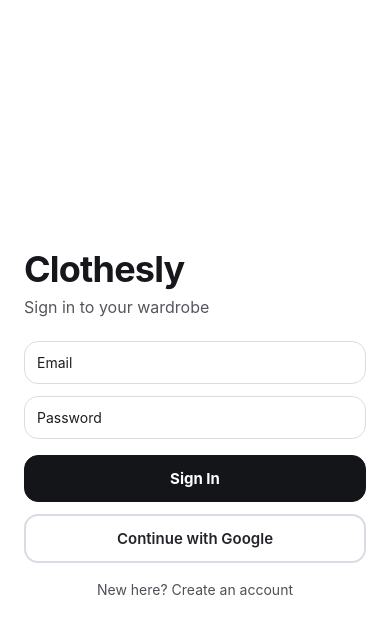
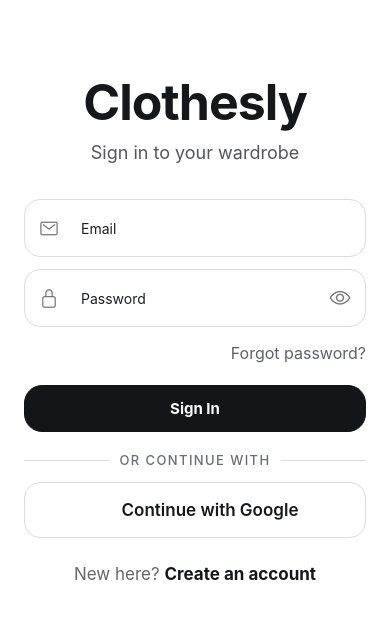
Before and after one commit to lsylabs/clothesly, a React Native app: screen / in a window 390 px wide. Shown: the top 634 px of the page. Built offline with nearby package versions, Linux system fonts and the light colour scheme; no server answers; what expo-file-system, expo-web-browser would draw is missing.

Commit message:
Updated login and sign up UI

```diff
--- a/src/screens/auth/SignInScreen.tsx
+++ b/src/screens/auth/SignInScreen.tsx
@@ -1,6 +1,7 @@
 import { useState } from 'react';
-import { Alert, Pressable, StyleSheet, Text } from 'react-native';
+import { Alert, Image, Pressable, StyleSheet, Text, View } from 'react-native';
 
+import Ionicons from '@expo/vector-icons/Ionicons';
 import * as AuthSession from 'expo-auth-session';
 import * as WebBrowser from 'expo-web-browser';
 import type { NativeStackScreenProps } from '@react-navigation/native-stack';
@@ -20,6 +21,7 @@ export default function SignInScreen({ navigation }: Props) {
   const [email, setEmail] = useState('');
   const [password, setPassword] = useState('');
   const [loading, setLoading] = useState(false);
+  const [showPassword, setShowPassword] = useState(false);
 
   const handleSignIn = async () => {
     if (!email || !password) {
@@ -80,9 +82,13 @@ export default function SignInScreen({ navigation }: Props) {
 
   return (
     <SafeAreaView edges={['top', 'bottom']} style={styles.container}>
+      <View style={styles.header}>
         <Text style={styles.title}>Clothesly</Text>
         <Text style={styles.subtitle}>Sign in to your wardrobe</Text>
+      </View>
 
+      <View style={styles.field}>
+        <Ionicons color="#767676" name="mail-outline" size={20} />
         <AppTextInput
           autoCapitalize="none"
           keyboardType="email-address"
@@ -91,20 +97,43 @@ export default function SignInScreen({ navigation }: Props) {
           style={styles.input}
           value={email}
         />
+      </View>
+      <View style={styles.field}>
+        <Ionicons color="#767676" name="lock-closed-outline" size={20} />
         <AppTextInput
           onChangeText={setPassword}
           placeholder="Password"
-        secureTextEntry
+          secureTextEntry={!showPassword}
           style={styles.input}
           value={password}
         />
+        <Pressable hitSlop={8} onPress={() => setShowPassword((current) => !current)}>
+          <Ionicons color="#767676" name={showPassword ? 'eye-off-outline' : 'eye-outline'} size={22} />
+        </Pressable>
+      </View>
+
+      <Pressable onPress={() => Alert.alert('Forgot password', 'Hook this to Supabase resetPasswordForEmail flow.')}>
+        <Text style={styles.forgot}>Forgot password?</Text>
+      </Pressable>
 
       <AppButton label="Sign In" loading={loading} loadingLabel="Signing in..." onPress={handleSignIn} style={styles.button} />
 
-      <AppButton label="Continue with Google" onPress={handleGoogleSignIn} style={styles.secondaryButton} variant="secondary" />
+      <View style={styles.dividerRow}>
+        <View style={styles.dividerLine} />
+        <Text style={styles.dividerText}>OR CONTINUE WITH</Text>
+        <View style={styles.dividerLine} />
+      </View>
+
+      <Pressable onPress={handleGoogleSignIn} style={styles.googleButton}>
+        <Image source={{ uri: 'https://www.google.com/favicon.ico' }} style={styles.googleIcon} />
+        <Text style={styles.googleButtonText}>Continue with Google</Text>
+      </Pressable>
 
       <Pressable onPress={() => navigation.navigate('SignUp')}>
-        <Text style={styles.link}>New here? Create an account</Text>
+        <Text style={styles.link}>
+          <Text style={styles.linkMuted}>New here? </Text>
+          <Text style={styles.linkStrong}>Create an account</Text>
+        </Text>
       </Pressable>
     </SafeAreaView>
   );
@@ -114,33 +143,104 @@ const styles = StyleSheet.create({
   container: {
     flex: 1,
     paddingHorizontal: 24,
-    justifyContent: 'center',
+    justifyContent: 'flex-start',
     backgroundColor: '#ffffff'
   },
+  header: {
+    marginTop: 72,
+    marginBottom: 36
+  },
   title: {
-    fontSize: 36,
+    fontSize: 50,
     fontWeight: '700',
     color: '#16171a',
-    letterSpacing: -0.8,
-    marginBottom: 6
+    letterSpacing: -1,
+    marginBottom: 10,
+    textAlign: 'center'
   },
   subtitle: {
-    fontSize: 16,
+    fontSize: 18,
     color: '#55565d',
-    marginBottom: 24
+    textAlign: 'center'
+  },
+  field: {
+    borderWidth: 1.5,
+    borderColor: '#d9dce3',
+    borderRadius: 16,
+    backgroundColor: '#ffffff',
+    paddingHorizontal: 14,
+    minHeight: 58,
+    flexDirection: 'row',
+    alignItems: 'center',
+    marginBottom: 12
   },
   input: {
-    marginBottom: 12
+    flex: 1,
+    marginLeft: 10,
+    borderWidth: 0,
+    backgroundColor: 'transparent',
+    paddingVertical: 0
+  },
+  forgot: {
+    marginTop: 4,
+    marginBottom: 18,
+    alignSelf: 'flex-end',
+    color: '#5f6168',
+    fontSize: 16
   },
   button: {
-    marginTop: 4
+    marginTop: 4,
+    borderRadius: 18
   },
-  secondaryButton: {
-    marginTop: 12
+  dividerRow: {
+    marginTop: 20,
+    marginBottom: 14,
+    flexDirection: 'row',
+    alignItems: 'center',
+    gap: 10
+  },
+  dividerLine: {
+    flex: 1,
+    height: 1,
+    backgroundColor: '#d9dce3'
+  },
+  dividerText: {
+    color: '#6a6c73',
+    fontSize: 13,
+    letterSpacing: 1.4,
+    fontWeight: '500'
+  },
+  googleButton: {
+    minHeight: 56,
+    borderRadius: 16,
+    borderWidth: 1.5,
+    borderColor: '#d9dce3',
+    alignItems: 'center',
+    justifyContent: 'center',
+    flexDirection: 'row',
+    gap: 10,
+    backgroundColor: '#ffffff'
+  },
+  googleIcon: {
+    width: 20,
+    height: 20
+  },
+  googleButtonText: {
+    color: '#16171a',
+    fontSize: 17,
+    fontWeight: '600'
   },
   link: {
-    marginTop: 18,
-    color: '#4f5058',
+    marginTop: 26,
     textAlign: 'center'
+  },
+  linkMuted: {
+    color: '#66666d',
+    fontSize: 17
+  },
+  linkStrong: {
+    color: '#16171a',
+    fontSize: 17,
+    fontWeight: '700'
   }
 });
--- a/src/screens/auth/SignUpScreen.tsx
+++ b/src/screens/auth/SignUpScreen.tsx
@@ -1,14 +1,19 @@
 import { useState } from 'react';
-import { Alert, Pressable, StyleSheet, Text } from 'react-native';
+import { Alert, Image, Pressable, StyleSheet, Text, View } from 'react-native';
 
+import Ionicons from '@expo/vector-icons/Ionicons';
 import * as AuthSession from 'expo-auth-session';
+import * as WebBrowser from 'expo-web-browser';
 import type { NativeStackScreenProps } from '@react-navigation/native-stack';
 import { SafeAreaView } from 'react-native-safe-area-context';
 
 import AppButton from '../../components/ui/AppButton';
 import AppTextInput from '../../components/ui/AppTextInput';
+import { hasSupabaseEnv } from '../../config/env';
 import { supabase } from '../../services/supabase';
 import type { AuthStackParamList } from '../../types/navigation';
+
+WebBrowser.maybeCompleteAuthSession();
 
 type Props = NativeStackScreenProps<AuthStackParamList, 'SignUp'>;
 
@@ -64,12 +69,65 @@ export default function SignUpScreen({ navigation }: Props) {
     navigation.navigate('SignIn');
   };
 
+  const handleGoogleSignUp = async () => {
+    if (!hasSupabaseEnv) {
+      Alert.alert('Missing env', 'Set Supabase env vars before using OAuth.');
+      return;
+    }
+
+    const redirectTo = AuthSession.makeRedirectUri({ scheme: 'clothesly' });
+    const { data, error } = await supabase.auth.signInWithOAuth({
+      provider: 'google',
+      options: {
+        redirectTo,
+        skipBrowserRedirect: true
+      }
+    });
+
+    if (error) {
+      Alert.alert('Google sign up failed', error.message);
+      return;
+    }
+
+    if (!data?.url) {
+      Alert.alert('Google sign up failed', 'No OAuth URL was returned.');
+      return;
+    }
+
+    const result = await WebBrowser.openAuthSessionAsync(data.url, redirectTo);
+    if (result.type === 'success' && result.url) {
+      const codeMatch = result.url.match(/[?&]code=([^&]+)/);
+      const authCode = codeMatch?.[1] ? decodeURIComponent(codeMatch[1]) : null;
+
+      if (!authCode) {
+        Alert.alert('Google sign up failed', 'No auth code returned from Google.');
+        return;
+      }
+
+      const { error: exchangeError } = await supabase.auth.exchangeCodeForSession(authCode);
+      if (exchangeError) {
+        Alert.alert('Google sign up failed', exchangeError.message);
+      }
+    }
+  };
+
   return (
     <SafeAreaView edges={['top', 'bottom']} style={styles.container}>
-      <Text style={styles.title}>Create account</Text>
-      <Text style={styles.subtitle}>Start building your digital wardrobe</Text>
+      <Pressable onPress={() => navigation.navigate('SignIn')} style={styles.backRow}>
+        <Ionicons color="#5f6168" name="arrow-back" size={24} />
+        <Text style={styles.backText}>Back to sign in</Text>
+      </Pressable>
+      <View style={styles.header}>
+        <Text style={styles.title}>Create Account</Text>
+        <Text style={styles.subtitle}>Start your fashion journey</Text>
+      </View>
 
+      <View style={styles.field}>
+        <Ionicons color="#767676" name="person-outline" size={20} />
         <AppTextInput onChangeText={setFullName} placeholder="Full Name" style={styles.input} value={fullName} />
+      </View>
+      <View style={styles.field}>
+        <Ionicons color="#767676" name="mail-outline" size={20} />
         <AppTextInput
           autoCapitalize="none"
           keyboardType="email-address"
@@ -78,6 +136,9 @@ export default function SignUpScreen({ navigation }: Props) {
           style={styles.input}
           value={email}
         />
+      </View>
+      <View style={styles.field}>
+        <Ionicons color="#767676" name="lock-closed-outline" size={20} />
         <AppTextInput
           onChangeText={setPassword}
           placeholder="Password"
@@ -85,19 +146,38 @@ export default function SignUpScreen({ navigation }: Props) {
           style={styles.input}
           value={password}
         />
+        <Pressable hitSlop={8} onPress={() => setShowPassword((current) => !current)}>
+          <Ionicons color="#767676" name={showPassword ? 'eye-off-outline' : 'eye-outline'} size={22} />
+        </Pressable>
+      </View>
+      <View style={styles.field}>
+        <Ionicons color="#767676" name="lock-closed-outline" size={20} />
         <AppTextInput
           onChangeText={setConfirmPassword}
-        placeholder="Confirm password"
+          placeholder="Confirm Password"
           secureTextEntry={!showConfirmPassword}
           style={styles.input}
           value={confirmPassword}
         />
+        <Pressable hitSlop={8} onPress={() => setShowConfirmPassword((current) => !current)}>
+          <Ionicons color="#767676" name={showConfirmPassword ? 'eye-off-outline' : 'eye-outline'} size={22} />
+        </Pressable>
+      </View>
 
       <AppButton label="Create account" loading={loading} loadingLabel="Creating..." onPress={handleSignUp} style={styles.button} />
 
-      <Pressable onPress={() => navigation.navigate('SignIn')}>
-        <Text style={styles.link}>Already have an account? Sign in</Text>
+      <View style={styles.dividerRow}>
+        <View style={styles.dividerLine} />
+        <Text style={styles.dividerText}>OR SIGN UP WITH</Text>
+        <View style={styles.dividerLine} />
+      </View>
+
+      <Pressable onPress={handleGoogleSignUp} style={styles.googleButton}>
+        <Image source={{ uri: 'https://www.google.com/favicon.ico' }} style={styles.googleIcon} />
+        <Text style={styles.googleButtonText}>Continue with Google</Text>
       </Pressable>
+
+      <Text style={styles.disclaimer}>- by creating an account, you agree to our terms of service and privacy policy</Text>
     </SafeAreaView>
   );
 }
@@ -106,30 +186,101 @@ const styles = StyleSheet.create({
   container: {
     flex: 1,
     paddingHorizontal: 24,
-    justifyContent: 'center',
+    justifyContent: 'flex-start',
     backgroundColor: '#ffffff'
   },
+  backRow: {
+    marginTop: 22,
+    marginBottom: 26,
+    flexDirection: 'row',
+    alignItems: 'center',
+    gap: 8
+  },
+  backText: {
+    color: '#5f6168',
+    fontSize: 18,
+    fontWeight: '500'
+  },
+  header: {
+    marginBottom: 32
+  },
   title: {
-    fontSize: 36,
+    fontSize: 50,
     fontWeight: '700',
     color: '#16171a',
-    letterSpacing: -0.8,
-    marginBottom: 6
+    letterSpacing: -1,
+    marginBottom: 10,
+    textAlign: 'center'
   },
   subtitle: {
-    fontSize: 16,
+    fontSize: 18,
     color: '#55565d',
-    marginBottom: 24
+    textAlign: 'center'
+  },
+  field: {
+    borderWidth: 1.5,
+    borderColor: '#d9dce3',
+    borderRadius: 16,
+    backgroundColor: '#ffffff',
+    paddingHorizontal: 14,
+    minHeight: 58,
+    flexDirection: 'row',
+    alignItems: 'center',
+    marginBottom: 12
   },
   input: {
-    marginBottom: 12
+    flex: 1,
+    marginLeft: 10,
+    borderWidth: 0,
+    backgroundColor: 'transparent',
+    paddingVertical: 0
   },
   button: {
-    marginTop: 4
+    marginTop: 8,
+    borderRadius: 18
   },
-  link: {
+  dividerRow: {
+    marginTop: 20,
+    marginBottom: 14,
+    flexDirection: 'row',
+    alignItems: 'center',
+    gap: 10
+  },
+  dividerLine: {
+    flex: 1,
+    height: 1,
+    backgroundColor: '#d9dce3'
+  },
+  dividerText: {
+    color: '#6a6c73',
+    fontSize: 13,
+    letterSpacing: 1.4,
+    fontWeight: '500'
+  },
+  googleButton: {
+    minHeight: 56,
+    borderRadius: 16,
+    borderWidth: 1.5,
+    borderColor: '#d9dce3',
+    alignItems: 'center',
+    justifyContent: 'center',
+    flexDirection: 'row',
+    gap: 10,
+    backgroundColor: '#ffffff'
+  },
+  googleIcon: {
+    width: 20,
+    height: 20
+  },
+  googleButtonText: {
+    color: '#16171a',
+    fontSize: 17,
+    fontWeight: '600'
+  },
+  disclaimer: {
     marginTop: 18,
-    color: '#4f5058',
-    textAlign: 'center'
+    color: '#5f6168',
+    fontSize: 14,
+    lineHeight: 20
   }
 });
```
Lines whose indentation alone changed are shown as unchanged.
